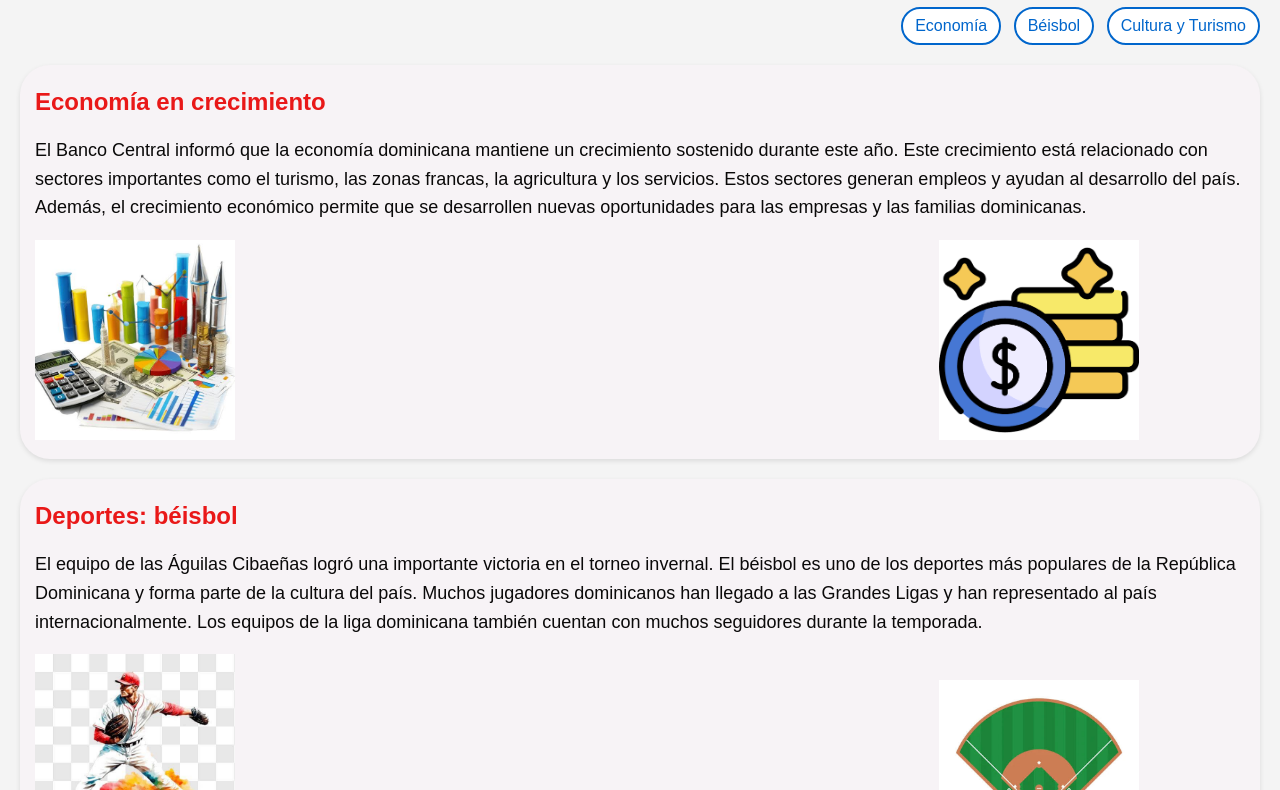
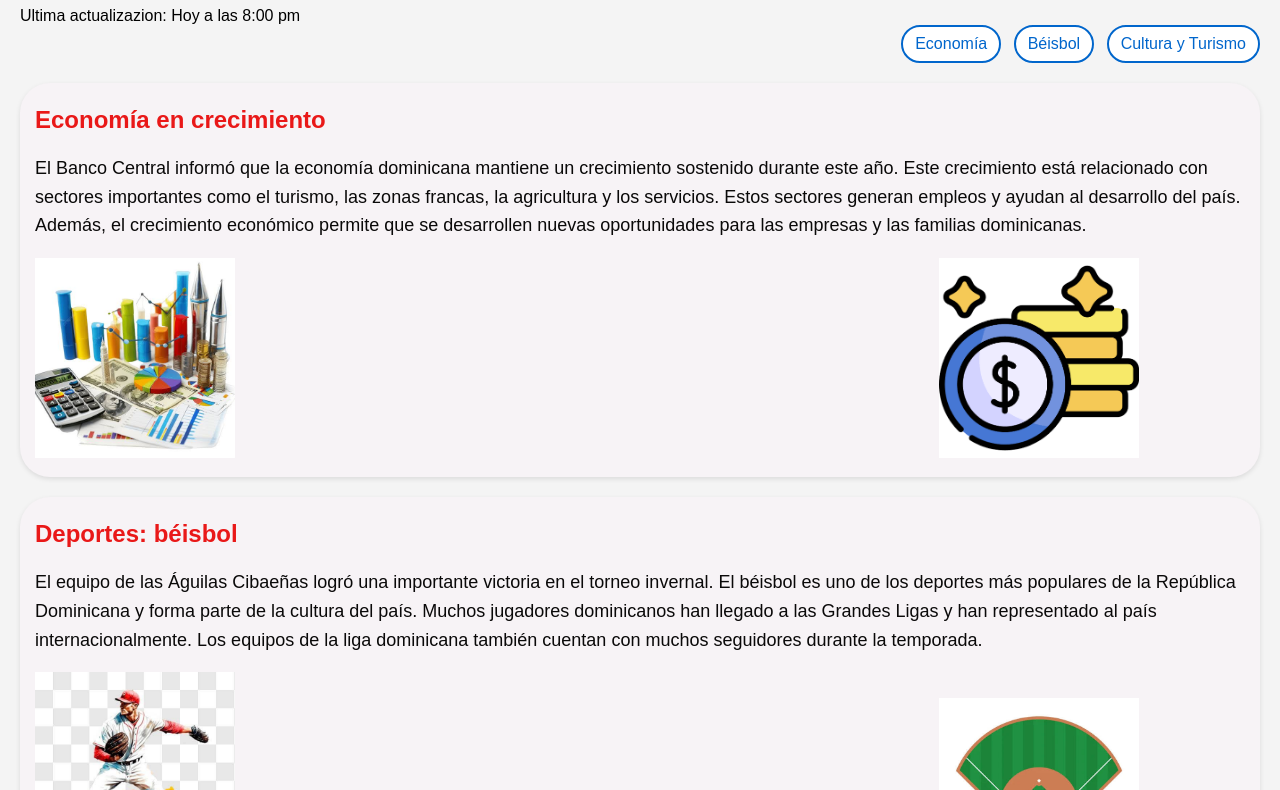
Before and after one commit to bellorayneli-bit/proyecto-noticias, a plain HTML site: page index.html in a window 1280 px wide. Shown: the part 73-863 px from the top of the page. Drawn offline with Linux system fonts and the light colour scheme.

Commit message:
Prueba y me pase de los minutos

```diff
--- a/index.html
+++ b/index.html
@@ -10,7 +10,7 @@
 <body>
 
     <h1>Noticias de República Dominicana nuevas </h1>
-
+    <time datetime="2026-11-16">Ultima actualizazion: Hoy a las 8:00 pm</time>
 
     <!-- Menú de navegación -->
     <nav>
```
